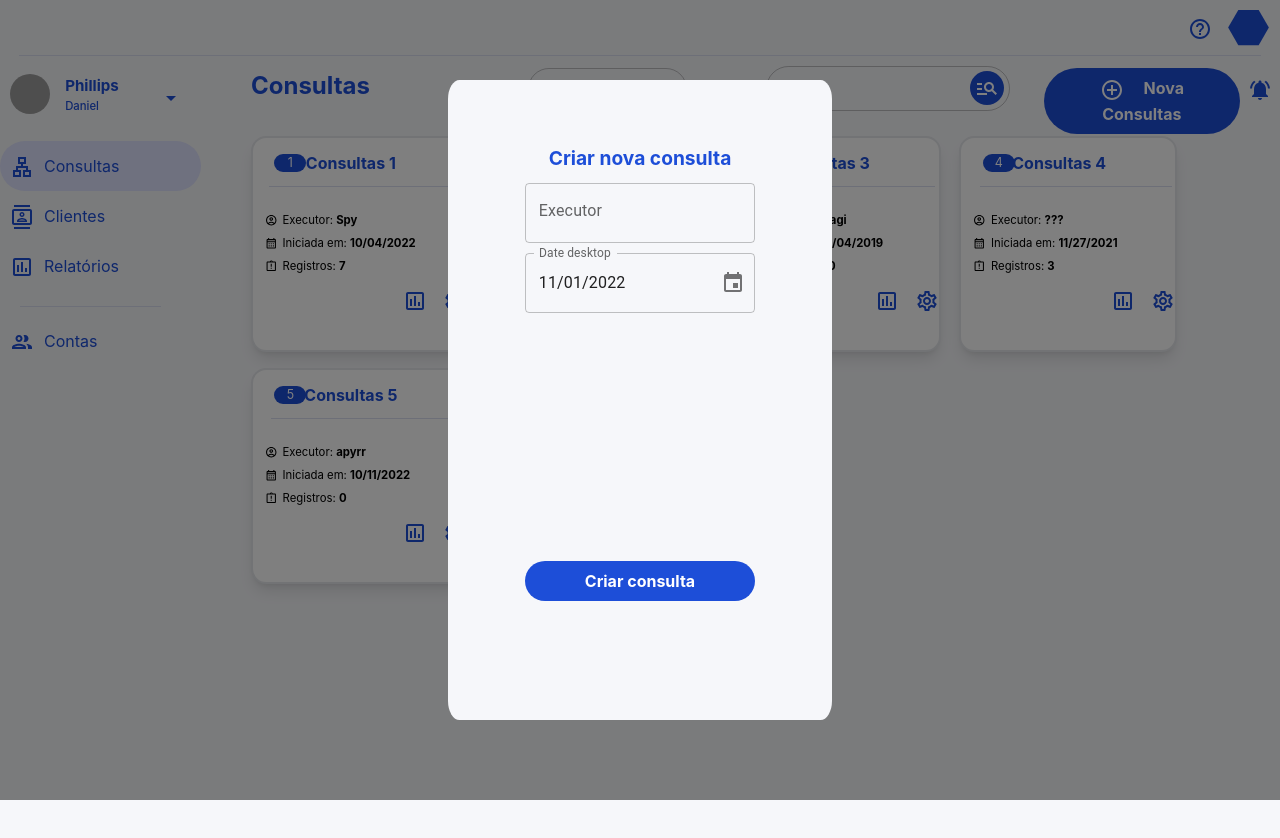
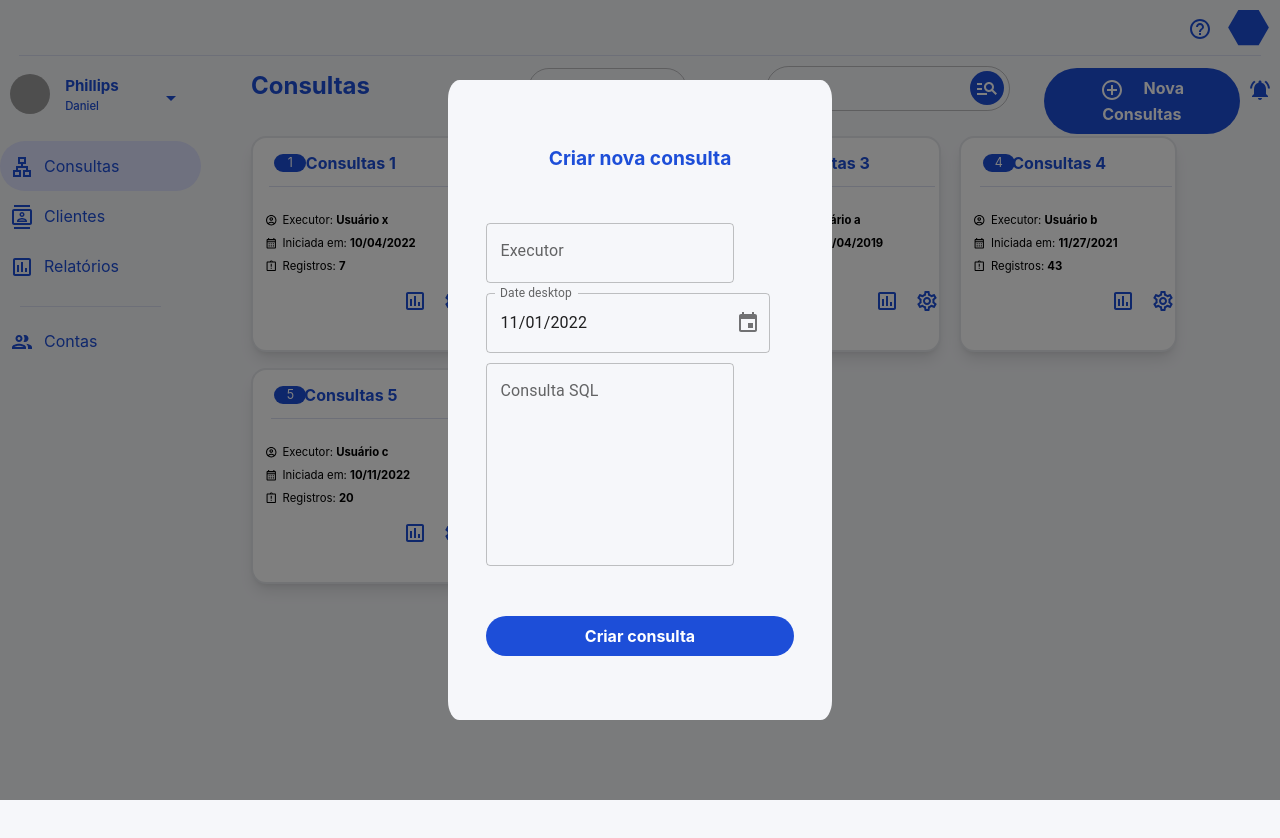
Before and after one commit to randolfdev/Frontend-SunWay, a React (Create React App) app: page /Consultas in a window 1280 px wide. Both pictures are taken after a click on the button "Nova Consultas". Shown: the top 838 px of the page. Built offline with nearby package versions, Linux system fonts and the light colour scheme; grey boxes are pictures that could not be loaded; the HTML template or start-up script is replaced by a standard one.

Commit message:
consulta tela novo

```diff
--- a/src/components/Consultas/ConsultaItem.tsx
+++ b/src/components/Consultas/ConsultaItem.tsx
@@ -13,7 +13,7 @@ interface ConsultaItemProps {
 }
 
 export default function ConsultaItem({filterValue, showQuery}:ConsultaItemProps ) {
-  const Consultas = [{ id: 1, Executor: "Spy", inicio: "10/04/2022", Registros: 7 }, { id: 2, Executor: "Teste", inicio: "10/26/2022", Registros: 3 }, { id: 3, Executor: "Hasagi", inicio: "11/04/2019", Registros:"0/10" }, { id: 4, Executor: "???", inicio: "11/27/2021", Registros: 3 }, { id: 5, Executor: "apyrr", inicio: "10/11/2022", Registros: 0 }, {id: 6, Executor: "🗿", inicio: "12/11/2021", Registros: 0}];
+  const Consultas = [{ id: 1, Executor: "Usuário x", inicio: "10/04/2022", Registros: 7 }, { id: 2, Executor: "Usuário y", inicio: "10/26/2022", Registros: 3 }, { id: 3, Executor: "Usuário a", inicio: "11/04/2019", Registros:"10" }, { id: 4, Executor: "Usuário b", inicio: "11/27/2021", Registros: 43 }, { id: 5, Executor: "Usuário c", inicio: "10/11/2022", Registros: 20 }, {id: 6, Executor: "Usuário d", inicio: "12/11/2021", Registros: 14}];
   let dateFilter: Date;
   if (filterValue > 0) {
     dateFilter = new Date(new Date().setDate(new Date().getDate() - filterValue));
@@ -54,11 +54,13 @@ export default function ConsultaItem({filterValue, showQuery}:ConsultaItemProps
                     <ul className="QueryFormatul"><AccountCircleOutlinedIcon sx={{ fontSize: 12.5 }} className="QueryIcon" />Executor: <b>{val.Executor}</b></ul>
                     <ul className="QueryFormatul"><CalendarMonthOutlinedIcon sx={{ fontSize: 12.5 }} className="QueryIcon" />Iniciada em: <b>{val.inicio}</b></ul>
                     <ul className="QueryFormatul"><AssignmentLateOutlinedIcon sx={{ fontSize: 12.5 }} className="QueryIcon" />Registros: <b>{val.Registros}</b></ul>
-                    <ThemeProvider theme={theme}>
-                      <IconButton className="ChartIcon" color="primary"><InsertChartOutlinedTwoToneIcon /></IconButton>
+                    <div className="ConsultaItemThemeProvider">
+                      <ThemeProvider theme={theme}>
+                        <IconButton className="ChartIcon" color="primary"><InsertChartOutlinedTwoToneIcon /></IconButton>
 
-                      <IconButton className="ChartIcon" color="primary"><SettingsOutlinedIcon /></IconButton>
-                    </ThemeProvider>
+                        <IconButton className="ChartIcon" color="primary"><SettingsOutlinedIcon /></IconButton>
+                      </ThemeProvider>
+                    </div>
                   </li>
                 </div>
               </div>
--- a/src/components/Consultas/ConsultaModal.tsx
+++ b/src/components/Consultas/ConsultaModal.tsx
@@ -33,8 +33,12 @@ export default function ConsultaModal() {
                 renderInput={(params) => <TextField {...params} />}
               />
             </LocalizationProvider>
+
+            <TextField label="Consulta SQL" className="ConsultaInput">
+
+            </TextField>
           </div>
-          <button className="bg-blue-700 hover:bg-blue-500 text-white font-bold py-2 px-4 rounded-full">Criar consulta</button>
+          <button id="ButtonCriar" className="bg-blue-700 hover:bg-blue-500 text-white font-bold py-2 px-4 rounded-full" >Criar consulta</button>
         </FormControl>
 
       </div>
--- a/src/components/Consultas/Consultas.css
+++ b/src/components/Consultas/Consultas.css
@@ -207,7 +207,7 @@ span {
     background-color: #F6F7FA;
     /* border-color: #F6F7FA; */
     height: 80%;
-    width: 60%;
+    width: 80%;
 }
 
 .MuiFormControl-root.css-1nrlq1o-MuiFormControl-root.ConsultaForm {
@@ -219,6 +219,12 @@ span {
     max-height: 60px;
     margin-bottom: 20px;
     margin-top: 20px;
+}
+
+.ConsultaInput {
+    max-height: 300px;
+    margin-bottom: 20px;
+    margin-top: 20px !important;
 }
 
 .DataInput{
@@ -237,5 +243,9 @@ span {
 #NovaConsultaTitle {
     font-size:larger;
     color: #1D4ED8;
-    margin-bottom: 10px;
+    margin-bottom: 50px;
 }
+
+#ButtonCriar {
+    margin-top: 50px;
+}
--- a/src/layout/Sidebar/Sidebar.tsx
+++ b/src/layout/Sidebar/Sidebar.tsx
@@ -23,7 +23,7 @@ export default function Sidebar(): JSX.Element {
   return (
     <div className="Sidebar">
       <div className="SidebarHeader">
-        <img src="logoincortec.jpg" alt="placeholder" className="profilePic" />
+        <img src="logoincortec.jpeg" alt="placeholder" className="profilePic" />
         <div className="SidebarHeaderLabel">
           <label className="CompanyName">Phillips</label>
           <label className="PersonName">Daniel</label>
```
